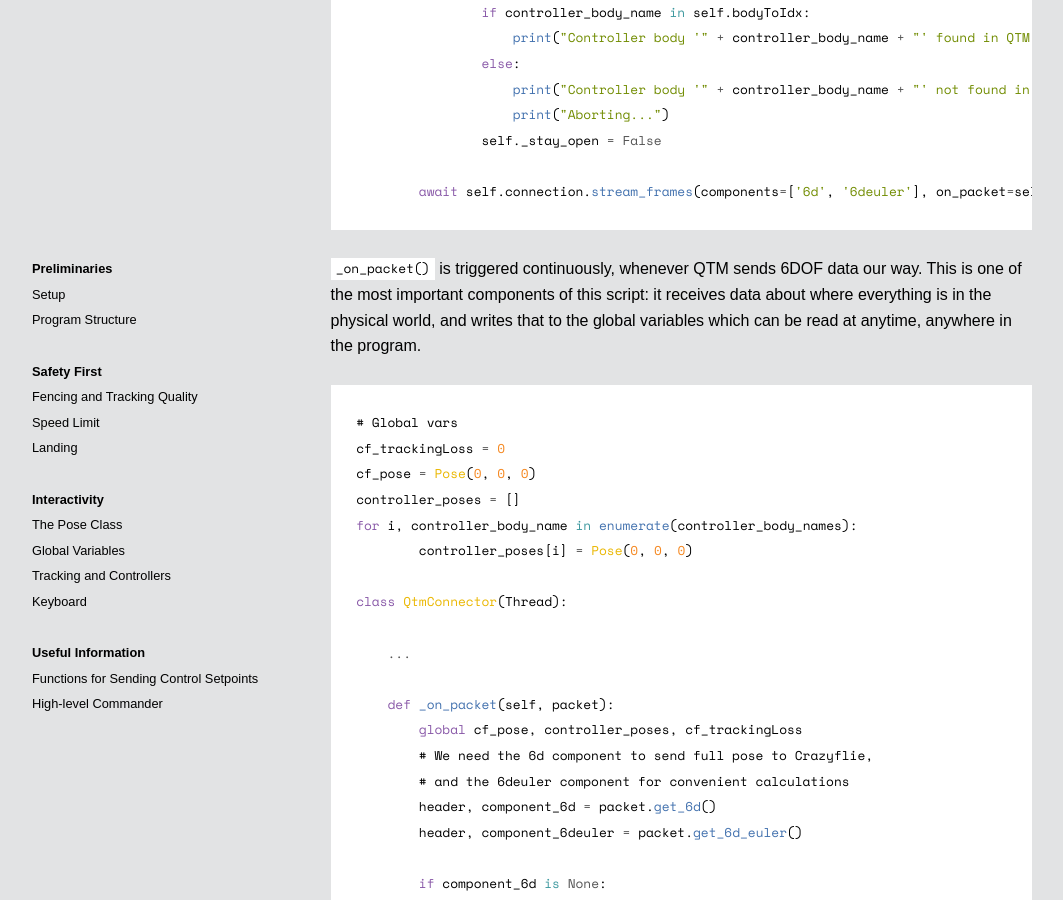
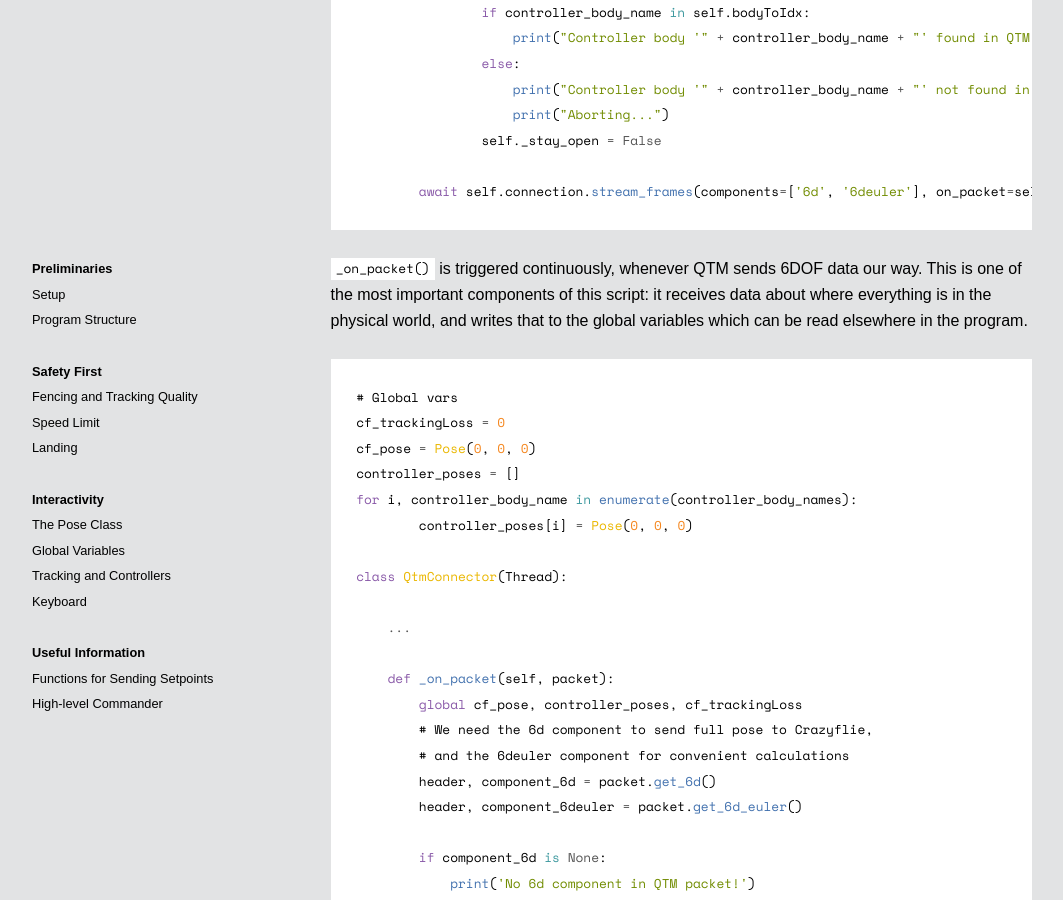
Before and after one commit to l77l77/mbaytas.github.io, a Jekyll site: the page built from crazyflie.md, in a window 1280 px wide and 900 px high, scrolled down 12260 px. Shown: the whole window, without its empty margins (108-1171 px from the left). Built offline with Jekyll 4.4.1, drawn with Linux system fonts in a browser that asks for light colours; some web fonts are replaced; our own code applies the rules of GitHub Pages for plain Markdown files; comment, search, counter and statistics services are not loaded; some of the changed text lies outside the part shown.

Commit message:
Update crazyflie.md

````diff
--- a/crazyflie.md
+++ b/crazyflie.md
@@ -269,7 +269,7 @@ QTM will stream data to us asynchronously. We don't poll the motion capture syst
 
 *The [QTM real-time protocol](https://docs.qualisys.com/qtm-rt-protocol/) does allow polling if that's what you'd like to do, but the best-documented examples for the [Qualisys Python SDK](https://github.com/qualisys/qualisys_python_sdk) are all built on asynchronous streaming, so that's what we use.*
 
-To handle our connection with QTM, we built a `QtmConnector` class which subclasses `Thread`. We can't cover everything about threading in this tutorial – luckily there are many resources (including the official [**threading** module docs](https://docs.python.org/3/library/threading.html#thread-objects)) if you wish to learn more. We'll focus on the `_connect()` and `_on_packet()` asynchronous functions that we define in this class, which are important for how we implement interactivity.
+To handle our connection with QTM, we built a `QtmConnector` class which subclasses `Thread`. We can't cover everything about threading in this tutorial – luckily there are many resources (including the official [threading module docs](https://docs.python.org/3/library/threading.html#thread-objects)) if you wish to learn more. We'll focus on the `_connect()` and `_on_packet()` asynchronous functions that we define in this class, which are important for how we implement interactivity.
 
 `_connect()` is called once, when we initialize the connection. Here we check if the rigid bodies set up in QTM correspond to what our script is expecting to find. At the beginning of the script, we specify what the QTM rigid body names are for the Crazyflie as well as any controller objects. Rigid bodies with those names must be present in the QTM project. If they are not, we abort the script.
 
@@ -307,7 +307,7 @@ class QtmConnector(Thread):
         await self.connection.stream_frames(components=['6d', '6deuler'], on_packet=self._on_packet)
 ```
 
-`_on_packet()` is triggered continuously, whenever QTM sends 6DOF data our way. This is one of the most important components of this script: it receives data about where everything is in the physical world, and writes that to the global variables which can be read at anytime, anywhere in the program.
+`_on_packet()` is triggered continuously, whenever QTM sends 6DOF data our way. This is one of the most important components of this script: it receives data about where everything is in the physical world, and writes that to the global variables which can be read elsewhere in the program.
 
 ```python
 # Global vars
@@ -368,7 +368,7 @@ TBD
 
 There is a whole bunch of information that didn't fit in the "flow" of the tutorial above, but would have been useful to us if we knew these from the start.
 
-### Functions for Sending Control Setpoints
+### Functions for Sending Setpoints
 
 The [`Commander` class in the Crazyflie Python library](https://github.com/bitcraze/crazyflie-lib-python/blob/master/cflib/crazyflie/commander.py) provides us with different kinds of functions that can be used to send various kinds of control signals to the Crazyflie. While these may look like they are interchangeable, in fact they all have particular hardware configurations and use cases that they work best with, and these are not always obvious.
 
````
